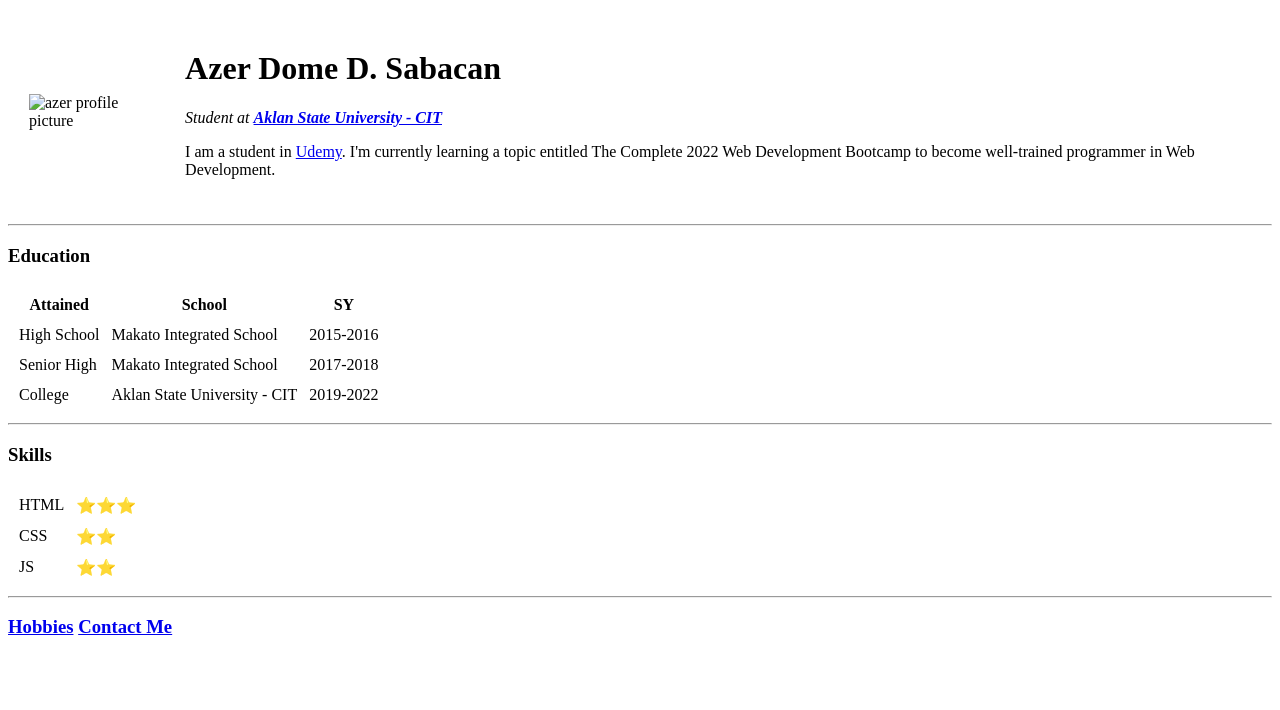
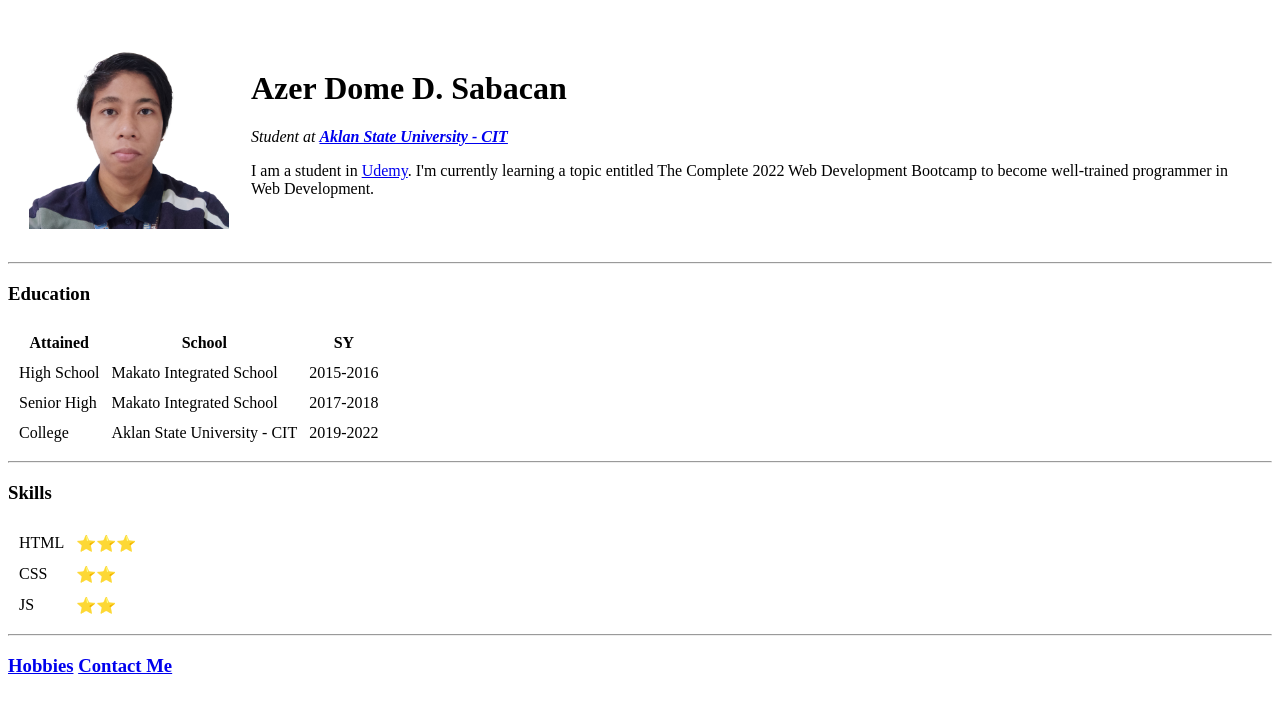
Before and after one commit to azersabacan/cv, a plain HTML site: page index.html in a window 1280 px wide. Drawn offline with Linux system fonts and the light colour scheme.

Commit message:
Update index.html

```diff
--- a/index.html
+++ b/index.html
@@ -11,9 +11,9 @@
         <tr>
             <td>
                 <picture>
-                        <source media="(min-width: 50px)" srcset="azer.jpg">
-                        <source media="(min-width: 50px)" srcset="azer.jpg">
-                        <img src="azer.jpg" alt="azer profile picture" style="width:200px; height:200px;">
+                        <source media="(min-width: 50px)" srcset="Images/azer.jpg">
+                        <source media="(min-width: 50px)" srcset="Images/azer.jpg">
+                        <img src="Images/azer.jpg" alt="azer profile picture" style="width:200px; height:200px;">
                 </picture>
             </td>
             <td>
```
